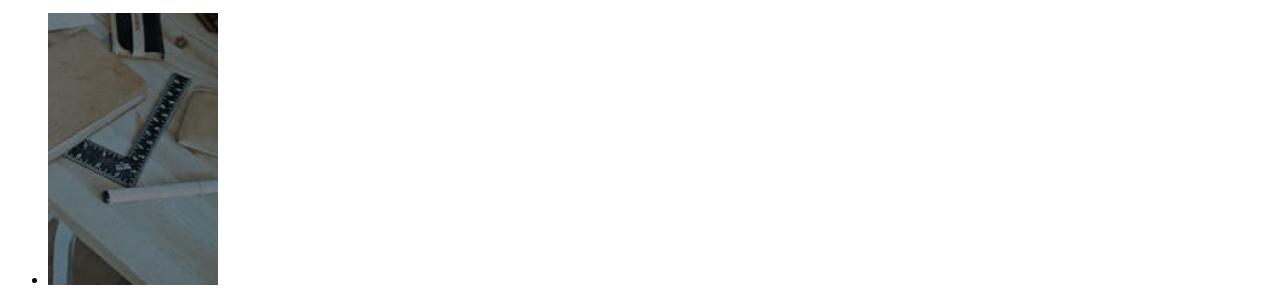
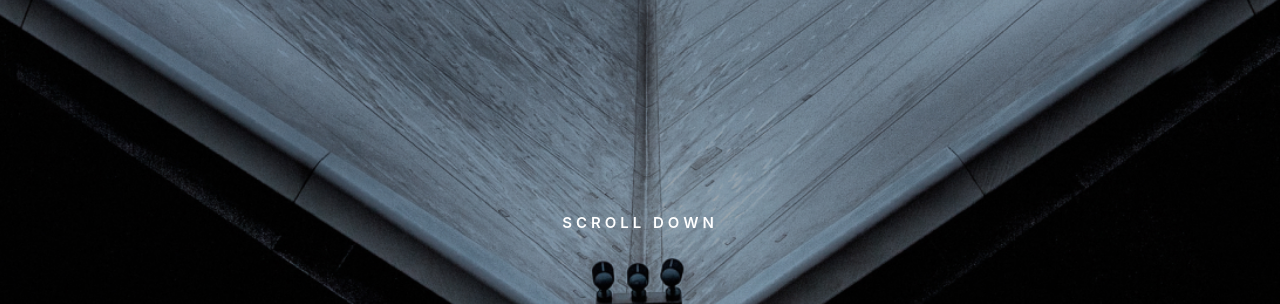
Before and after one commit to Peekaboo-dev/konstruct, a plain HTML site: page index.html in a window 1280 px wide. Shown: the part 588-892 px from the top of the page. Drawn offline with Linux system fonts and the light colour scheme; the site is published under a folder, as on GitHub Pages, so addresses that start at the root find nothing.

Commit message:
Update index.html

```diff
--- a/index.html
+++ b/index.html
@@ -3,7 +3,7 @@
   <head>
     <meta charset="UTF-8" />
     <meta name="viewport" content="width=device-width, initial-scale=1.0" />
-    <link rel="stylesheet" href="/css/style.min.css" />
+    <link rel="stylesheet" href="./css/style.min.css" />
     <title>Konstruct</title>
   </head>
   <body>
```
